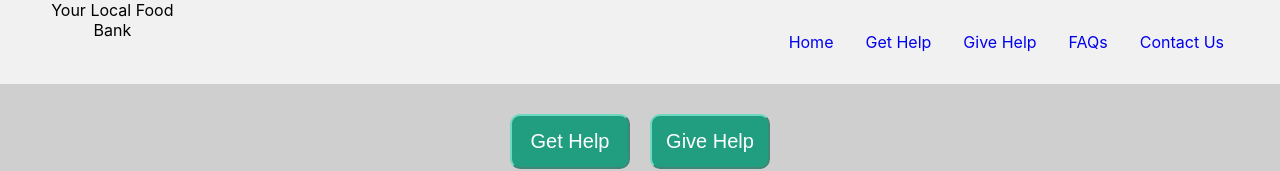
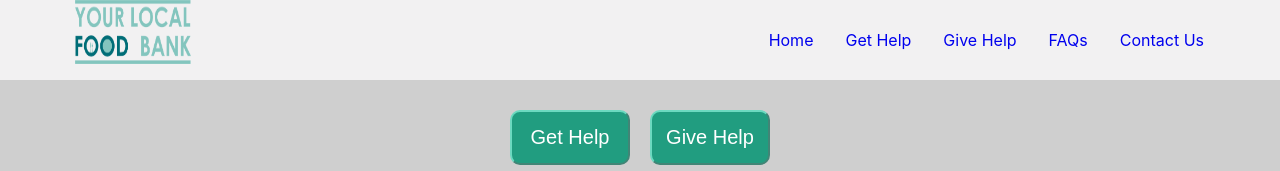
Before and after one commit to SchoolOfCode/final-project_front-end-jazzy-code-superheros, a React (Create React App) app: page / in a window 1280 px wide. Shown: the top 171 px of the page. Built offline with nearby package versions, Linux system fonts and the light colour scheme; no server answers; grey boxes are pictures that could not be loaded.

Commit message:
logo added and styling to nav bar

```diff
--- a/src/Components/Nav/index.js
+++ b/src/Components/Nav/index.js
@@ -1,5 +1,5 @@
 import { useState } from "react";
-
+import foodbanklogo from "../../img/ylfb1.png";
 
 import "./style.css";
 
@@ -14,8 +14,12 @@ export const Nav = () => {
     <div id="outerNavDiv" className="?">
       <div id="innerNavDiv" className="?">
         <nav id="navBar">
-          <div>
-            <span>Your Local Food Bank</span>
+          <div id="logo-container">
+            <img
+              id="nav-logo"
+              src={foodbanklogo}
+              alt="Your Local Food Bank Logo"
+            />
           </div>
 
           <a href="#" className="toggleButton" onClick={handleToggle}>
--- a/src/Components/Nav/style.css
+++ b/src/Components/Nav/style.css
@@ -30,17 +30,25 @@
   display: flex;
   flex-direction: column;
   justify-content: space-between;
+  height: 100%;
   /*
     align items flex start using to force image to sit on left
     different to how we expected this to work
   */
   align-items: flex-start;
+  /*
+  justify-content: center;
+
+  margin: 0px 10px 10px 10px;
+*/
+
 }
 
 #navLinks {
   width: 100%;
   display: none;
   align-items: center;
+  height: 100%;
 
 }
 
@@ -52,12 +60,19 @@
 #navLinks ul {
   padding: 0;
   width: 100%;
+  flex-direction: column;
 }
 
 #navLinks li {
   list-style: none;
   text-align: center;
 }
+
+#nav-logo {
+
+  height: 80%;
+}
+
 
 @media(min-width: 800px) {
   .toggleButton {
@@ -69,8 +84,20 @@
   #navBar {
 
     flex-direction: row;
+    height: 80px;
+    align-items: center;
+    justify-content: center;
+    display: flex;
+    margin: 0 20px 0 20px;
 
   }
+
+  #logo-container {
+
+    height: 100%;
+  }
+
+
 
   #navLinks li {
 
```
Also changed, not shown: src/img/ylfb1.png (added).
